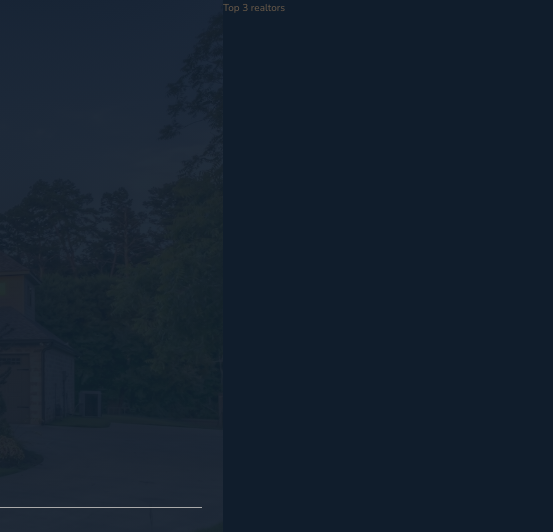
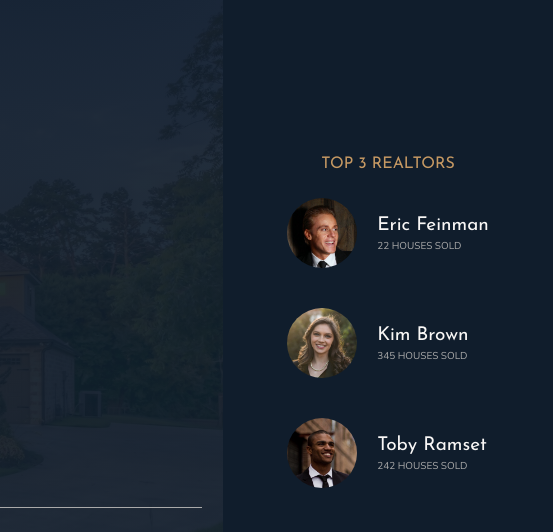
Before and after one commit to emmanuelolivo1002/nexter-css-grid, a website: page index.html in a window 1280 px wide. Shown: the top 532 px of the page, 727-1280 px from the left. Drawn offline with nearby package versions, Linux system fonts and the light colour scheme.

Commit message:
Add realtors section

```diff
--- a/index.html
+++ b/index.html
@@ -32,7 +32,24 @@
         </header>
 
         <div class="realtors">
-            Top 3 realtors
+            <h3 class="heading-3">Top 3 Realtors</h3>
+            <div class="realtors__list">
+                <img src="img/realtor-1.jpeg" alt="Realtor 1" class="realtors__img">
+                <div class="realtors__details">
+                    <h4 class="heading-4 heading-4--light">Eric Feinman</h4>
+                    <p class="realtors__sold">22 houses sold</p>
+                </div>
+                <img src="img/realtor-2.jpeg" alt="Realtor 2" class="realtors__img">
+                <div class="realtors__details">
+                    <h4 class="heading-4 heading-4--light">Kim Brown</h4>
+                    <p class="realtors__sold">345 houses sold</p>
+                </div>
+                <img src="img/realtor-3.jpeg" alt="Realtor 3" class="realtors__img">
+                <div class="realtors__details">
+                    <h4 class="heading-4 heading-4--light">Toby Ramset</h4>
+                    <p class="realtors__sold">242 houses sold</p>
+                </div>
+            </div>
         </div>
 
         <section class="features">
--- a/sass/_realtors.scss
+++ b/sass/_realtors.scss
@@ -1,4 +1,32 @@
 .realtors {
   background-color: $color-secondary;
   grid-column: col-start 7 / full-end;
+  padding: 3rem;
+
+  display: grid;
+  align-content: center;
+  justify-content: center;
+  justify-items: center;
+  grid-row-gap: 2rem;
+
+  &__list {
+    display: grid;
+    grid-template-columns: min-content max-content;
+    grid-column-gap: 2rem;
+    grid-row-gap: 5vh;
+    align-items: center;
+  }
+
+  &__img {
+    width: 7rem;
+    border-radius: 50%;
+    display: block;
+  }
+
+  &__sold {
+    text-transform: uppercase;
+    color: $color-grey-light-2;
+    margin-top: -3px;
+  }
+
 }
```
Also changed, not shown: css/style.css.
